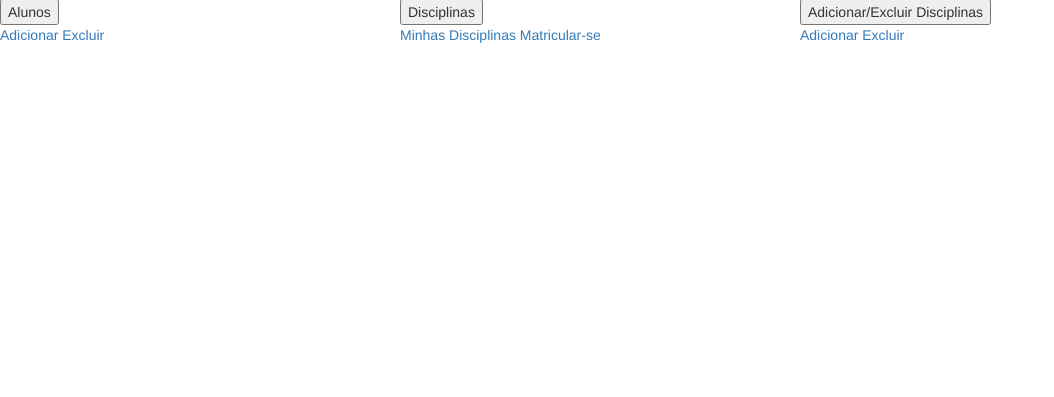
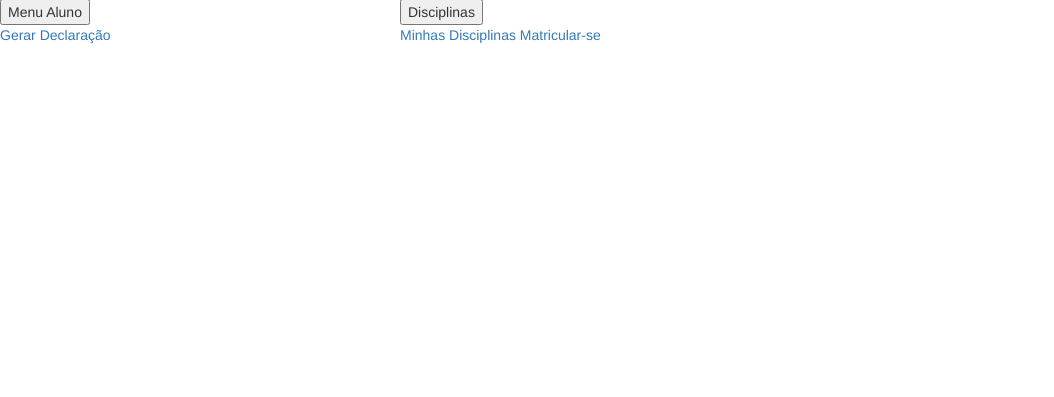
Before and after one commit to hyag1/atividadePOO, a Flask app: page /login/aluno/2 in a window 1280 px wide. Shown: the part 403-800 px from the top of the page, without its empty margins (0-1054 px from the left). Run offline with Flask 2, Linux system fonts and the light colour scheme; data comes from the database, SQL or seed files in the repository; some libraries are stand-ins or nearby versions.

Commit message:
Gerando declaracao aluno

```diff
--- a/app.py
+++ b/app.py
@@ -1,9 +1,10 @@
 import sqlite3
-from flask import Blueprint,Flask,render_template,request,flash, redirect, url_for,Response
+from flask import Blueprint,Flask,render_template,request,flash, redirect, url_for,Response,send_file
 from flask_sqlalchemy import SQLAlchemy
 from sqlalchemy import insert
 from config import app_config,app_active
 from model import *
+from pdfGenerator import *
 
 
 config=app_config[app_active]
@@ -113,8 +114,15 @@ def create_app(config_name):
                 print(disciplina)
                 print(matricula)
                 historico.append([disciplina[2],disciplina[3],matricula[3],matricula[4],matricula[5]])
-        print(historico)
         return render_template("historico.html",hist = historico)
+
+    @app.route('/login/aluno/<id>/comprovante_matricula')
+    def gerar_comprovante(id):
+        user: Usuario = Usuario.query.filter_by(id=id).first()
+        nome = user.nome
+        name = criar_pdf(nome,id)
+        flash('Comprovante de Matricula gerado com sucesso!')
+        return send_file(name, as_attachment=True)
 
 
 
--- /dev/null
+++ b/pdfGenerator.py
@@ -0,0 +1,72 @@
+# from reportlab.pdfgen import canvas
+# import datetime
+# import random
+#
+# def generatePdf(nome,aluno_id,disciplinas):
+#     logo = "python_logo.png"
+#     data_atual = datetime.today().strftime('%d/%m/%Y')
+#     im = Image(logo, 2 * inch, 2 * inch)
+#     x = random.randrange(1,99999)
+#     nome_pdf = 'declaracao_'+x+'_gerada'
+#     pdf = canvas.Canvas('{}{}.pdf'.format(nome_pdf, nome))
+#     pdf.drawString(30, 750, 'D E C L A R A Ç Ã O')
+#     pdf.drawString(30, 735, 'UNIVERSIDADE FEDERAL DO RIO GRANDE DO NORTE')
+#     pdf.drawString(480, 750, 'DATA: ' + str(data_atual))
+#     pdf.line(480, 747, 580, 747)
+#     pdf.drawString(400, 725, 'ALUNO:')
+#     pdf.drawString(500, 725, nome)
+#     pdf.line(480, 723, 580, 723)
+#
+#     pdf.drawString(30, 703, 'MATRICULA:')
+#     pdf.line(120, 700, 580, 700)
+#     pdf.drawString(120, 703, aluno_id)
+#
+#     pdf.drawString(30, 680, 'MATRICULADO NAS DISCILPINAS:')
+#     pdf.line(300, 680, 580, 678)
+#     pdf.drawString(300, 683, disciplinas)
+#     pdf.showPage()
+#     pdf.save()
+#     print('{}.pdf criado com sucesso!'.format(nome_pdf))
+
+import time
+from reportlab.lib.enums import TA_JUSTIFY
+from reportlab.lib.pagesizes import letter
+from reportlab.platypus import SimpleDocTemplate, Paragraph, Spacer, Image
+from reportlab.lib.styles import getSampleStyleSheet, ParagraphStyle
+from reportlab.lib.units import inch
+import random
+
+x = random.randrange(0, 99999)
+name_path = "declaracao/comprovante_" + str(x) + ".pdf"
+doc = SimpleDocTemplate(name_path, pagesize=letter,
+                        rightMargin=72, leftMargin=72,
+                        topMargin=72, bottomMargin=18)
+
+
+def criar_pdf(name,id):
+    Story = []
+    logo = "public/logo.png"
+    full_name = str(name)
+    formatted_time = time.ctime()
+    im = Image(logo, 5.5 * inch, 1.5 * inch)
+    matricula = str(id)
+    Story.append(im)
+    styles = getSampleStyleSheet()
+    styles.add(ParagraphStyle(name='Justify', alignment=TA_JUSTIFY))
+    ptext = '%s' % formatted_time
+    Story.append(Paragraph(ptext, styles["Normal"]))
+    Story.append(Spacer(1, 12))
+    # Create return address
+    ptext = '%s' % full_name
+    Story.append(Paragraph(ptext, styles["Normal"]))
+    Story.append(Spacer(1, 12))
+    ptext = 'Querido %s:' % full_name.split()[0].strip()
+    Story.append(Paragraph(ptext, styles["Normal"]))
+    Story.append(Spacer(1, 12))
+    ptext = 'Declaramos, para os fins a que se fizerem necessários, que %s é aluno(a) vinculado(a) a este(a) universidade, sob o número ' \
+            '20210_%s, no curso de ENGENHARIA DE TELECOMUNICAÇÕES - NATAL.' % (
+        full_name,
+        matricula)
+    Story.append(Paragraph(ptext, styles["Justify"]))
+    doc.build(Story)
+    return name_path
--- a/templates/aluno.html
+++ b/templates/aluno.html
@@ -16,11 +16,10 @@
                      alt="Placeholder image" height="300px" width="300px">
             </div>
             <button class="card-content">
-                Alunos
+                Menu Aluno
             </button>
             <footer class="card-footer">
-                <a href="#" class="card-footer-item">Adicionar</a>
-                <a href="#" class="card-footer-item">Excluir</a>
+                <a href="{{url_for('gerar_comprovante',id = ident)}}" class="card-footer-item">Gerar Declaração</a>
             </footer>
         </div>
     </div>
@@ -41,21 +40,6 @@
             </div>
 
         </div>
-        <div class="column">
-            <div class="card">
-                <div class="card-image">
-                    <img src="http://ortodontiadescomplicada.com.br/wp-content/uploads/2016/10/img-300x300.png"
-                         alt="Placeholder image" height="300px" width="300px">
-                </div>
-                <button class="card-content">
-                    Adicionar/Excluir Disciplinas
-                </button>
-                <footer class="card-footer">
-                    <a href="#" class="card-footer-item">Adicionar</a>
-                    <a href="#" class="card-footer-item">Excluir</a>
-                </footer>
-            </div>
-        </div>
     </div>
     {% with messages = get_flashed_messages() %}
     {% if messages %}
```
Also changed, not shown: public/logo.png (added), 1 other file.
